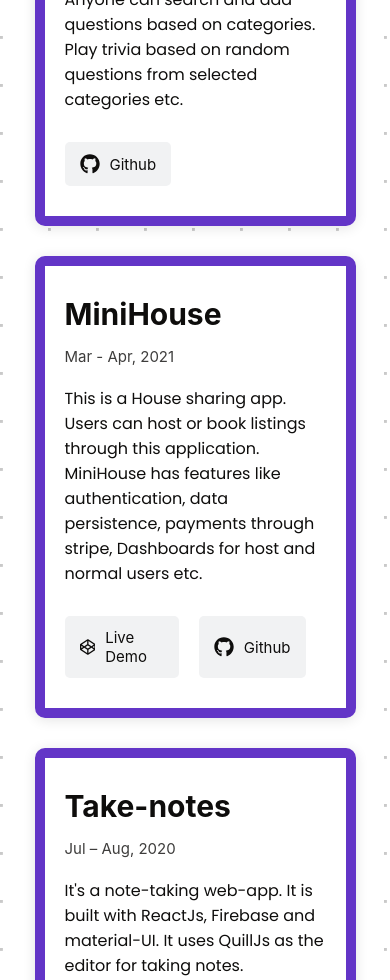
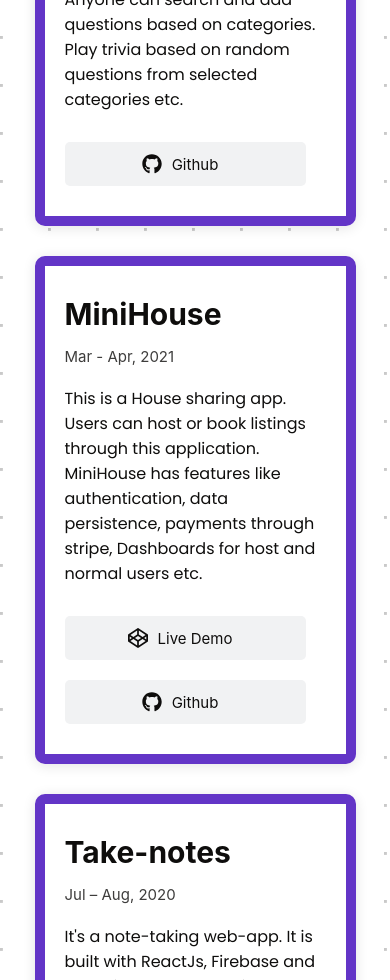
Before and after one commit to abhishekjain35/portfolio, a Next.js app: page /projects in a window 390 px wide. Shown: the part 1020-2000 px from the top of the page. Built offline with nearby package versions, Linux system fonts and the light colour scheme.

Commit message:
Made projects section responsive

```diff
--- a/components/projects/card.js
+++ b/components/projects/card.js
@@ -5,8 +5,6 @@ import {
   Date,
   Description,
   Links,
-  Demo,
-  Github,
   Wrapper,
 } from "./styles/card";
 
@@ -23,7 +21,7 @@ const ProjectCard = ({ title, description, github, date, url }) => {
         </div>
         <Links>
           {url ? (
-            <Demo href={url} target="_blank">
+            <a href={url} target="_blank" rel="noreferrer">
               <svg
                 aria-hidden="true"
                 focusable="false"
@@ -40,9 +38,9 @@ const ProjectCard = ({ title, description, github, date, url }) => {
                 ></path>
               </svg>
               <span>Live Demo</span>
-            </Demo>
+            </a>
           ) : null}
-          <Github href={github} target="_blank">
+          <a href={github} target="_blank" rel="noreferrer">
             <svg
               aria-hidden="true"
               focusable="false"
@@ -59,7 +57,7 @@ const ProjectCard = ({ title, description, github, date, url }) => {
               ></path>
             </svg>
             <span>Github</span>
-          </Github>
+          </a>
         </Links>
       </Wrapper>
     </CardContainer>
--- a/components/projects/styles/card.js
+++ b/components/projects/styles/card.js
@@ -51,16 +51,14 @@ export const Links = styled.div`
       background: ${({ theme }) => theme.accentColor};
     }
   }
+  @media only screen and (max-width: 430px) {
+    flex-direction: column;
+    margin: 10px 0 10px 0;
+    & > a {
+      margin-top: 20px;
+      display: flex;
+      justify-content: center;
+      padding-left: 5px;
+    }
+  }
 `;
-
-export const Demo = styled.a`
-  /* display: flex;
-  align-items: center;
-  margin-right: 20px;
-  background: ${({ theme }) => theme.background};
-  padding: 15px;
-  svg {
-    margin-right: 10px;
-  } */
-`;
-export const Github = styled.a``;
```
